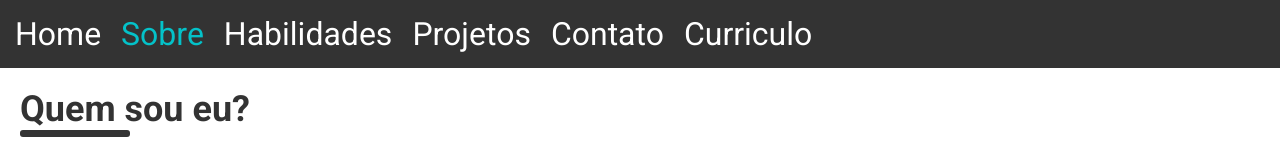
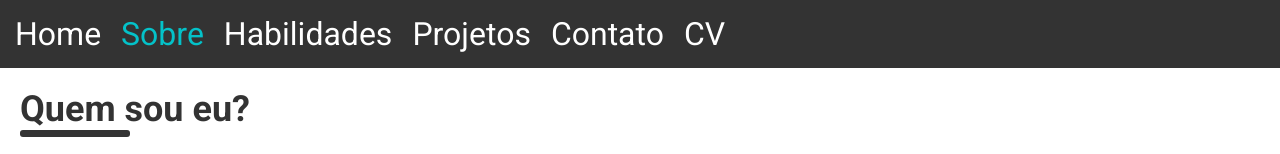
Before and after one commit to matheuspergoli/portfolio, a React (Vite) app: page /sobre in a window 1280 px wide. Shown: the top 154 px of the page. Built offline with nearby package versions, Linux system fonts and the light colour scheme.

Commit message:
Mudando nome do link e do arquivo de download

```diff
--- a/src/Components/Navbar/Navbar.tsx
+++ b/src/Components/Navbar/Navbar.tsx
@@ -113,7 +113,7 @@ function Navbar() {
         <NavLink to='habilidades'>Habilidades</NavLink>
         <NavLink to='projetos'>Projetos</NavLink>
         <NavLink to='contato'>Contato</NavLink>
-        <a href="../../../curriculo.pdf" download='Curriculo'>Curriculo</a>
+        <a href="../../../curriculo.pdf" download='Curriculo-Matheus'>CV</a>
       </NavbarContainer>
     </>
   )
```
